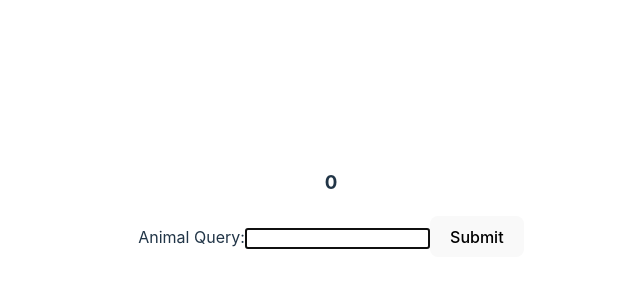
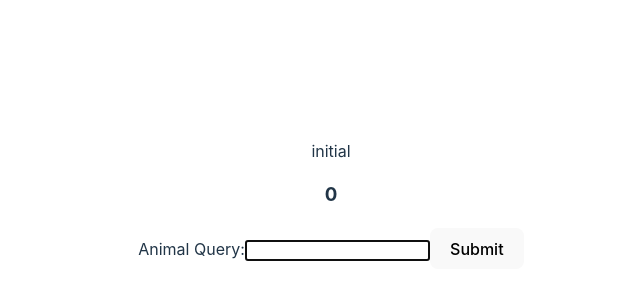
Before and after one commit to BooleanWhale/animal-dex, a React (Vite) app: page / in a window 1280 px wide. Shown: the part 196-496 px from the top of the page, without its empty margins (309-949 px from the left). Built offline with nearby package versions, Linux system fonts and the light colour scheme.

Commit message:
Adds step/state indicator

```diff
--- a/src/App.tsx
+++ b/src/App.tsx
@@ -6,11 +6,14 @@ import useAnimalData from './hooks/useAnimalData';
 import WikipediaImage from './components/WikipediaImage';
 import AnimalDetails from './components/AnimalDetails';
 import AnimalGrid from './components/AnimalGrid';
+import StateIndicator from './components/StateIndicator';
 
 function App() {
   const [animalQuery, setAnimalQuery] = useState<string>('');
   const [animalDetails, setAnimalDetails] = useState<object | null>(null);
   const [isLoading, setIsLoading] = useState<boolean>(false);
+  const [searchPerformed, setSearchPerformed] = useState<boolean>(false);
+  const [currentState, setCurrentState] = useState<string>('initial');
   const { animalData, fetchData } = useAnimalData();
 
   useEffect(() => {
@@ -30,11 +33,22 @@ function App() {
     }
   }, [animalData]);
 
+  useEffect(() => {
+    setCurrentState(
+      isLoading ? 'loading' :
+      animalDetails ? 'details' :
+      animalData.length > 1 ? 'results' :
+      searchPerformed ? 'no results' :
+      'initial'
+    );
+  }, [animalData, animalDetails, isLoading, searchPerformed]);
+
   return (
     <>
+      <StateIndicator currentState={currentState} />
       {isLoading && <h1>LOADING...</h1>}
       <h3>{animalData.length}</h3>
-      <AnimalQueryForm animalQuery={animalQuery} setAnimalQuery={setAnimalQuery} fetchData={fetchData} setIsLoading={setIsLoading}/>
+      <AnimalQueryForm animalQuery={animalQuery} setAnimalQuery={setAnimalQuery} fetchData={fetchData} setIsLoading={setIsLoading} setSearchPerformed={setSearchPerformed}/>
       {animalData && animalData.length > 1 && !animalDetails && (
         <AnimalGrid animalData={animalData} setAnimalQuery={setAnimalQuery} setAnimalDetails={setAnimalDetails} />
       )}
--- a/src/components/AnimalGrid.tsx
+++ b/src/components/AnimalGrid.tsx
@@ -13,7 +13,6 @@ const AnimalGrid = ({ animalData, setAnimalDetails, animalQuery, setAnimalQuery
   const handleButtonClick = (animalName: string) => {
     const selectedObject = animalData.find((animal) => animal.name === animalName);
     if (animalQuery !== animalName) {
-      console.log('awefawef')
       setAnimalQuery(animalName);
     }
     setAnimalDetails(selectedObject);
--- a/src/components/AnimalQueryForm.tsx
+++ b/src/components/AnimalQueryForm.tsx
@@ -5,9 +5,10 @@ interface Props {
   setAnimalQuery: React.Dispatch<React.SetStateAction<string>>;
   setIsLoading: React.Dispatch<React.SetStateAction<boolean>>;
   fetchData: (name: string) => void;
+  setSearchPerformed: (searchPerformed: boolean) => void;
 }
 
-function AnimalQueryForm({ animalQuery, setAnimalQuery, setIsLoading, fetchData }: Props) {
+function AnimalQueryForm({ animalQuery, setAnimalQuery, setIsLoading, fetchData, setSearchPerformed }: Props) {
   const [inputValue, setInputValue] = useState(animalQuery);
   const inputRef = useRef<HTMLInputElement>(null);
 
@@ -16,6 +17,7 @@ function AnimalQueryForm({ animalQuery, setAnimalQuery, setIsLoading, fetchData
     fetchData(inputValue);
     setAnimalQuery(inputValue);
     setIsLoading(true);
+    setSearchPerformed(true)
   };
 
   const handleInputChange = (event: React.ChangeEvent<HTMLInputElement>) => {
--- /dev/null
+++ b/src/components/StateIndicator.tsx
@@ -0,0 +1,11 @@
+interface Props {
+  currentState: string;
+}
+
+const StateIndicator = ({currentState}:Props) => {
+  return (
+    <div>{currentState}</div>
+  )
+}
+
+export default StateIndicator
```
Also changed, not shown: 1 other file (tests, documents, lock files or other folders).
